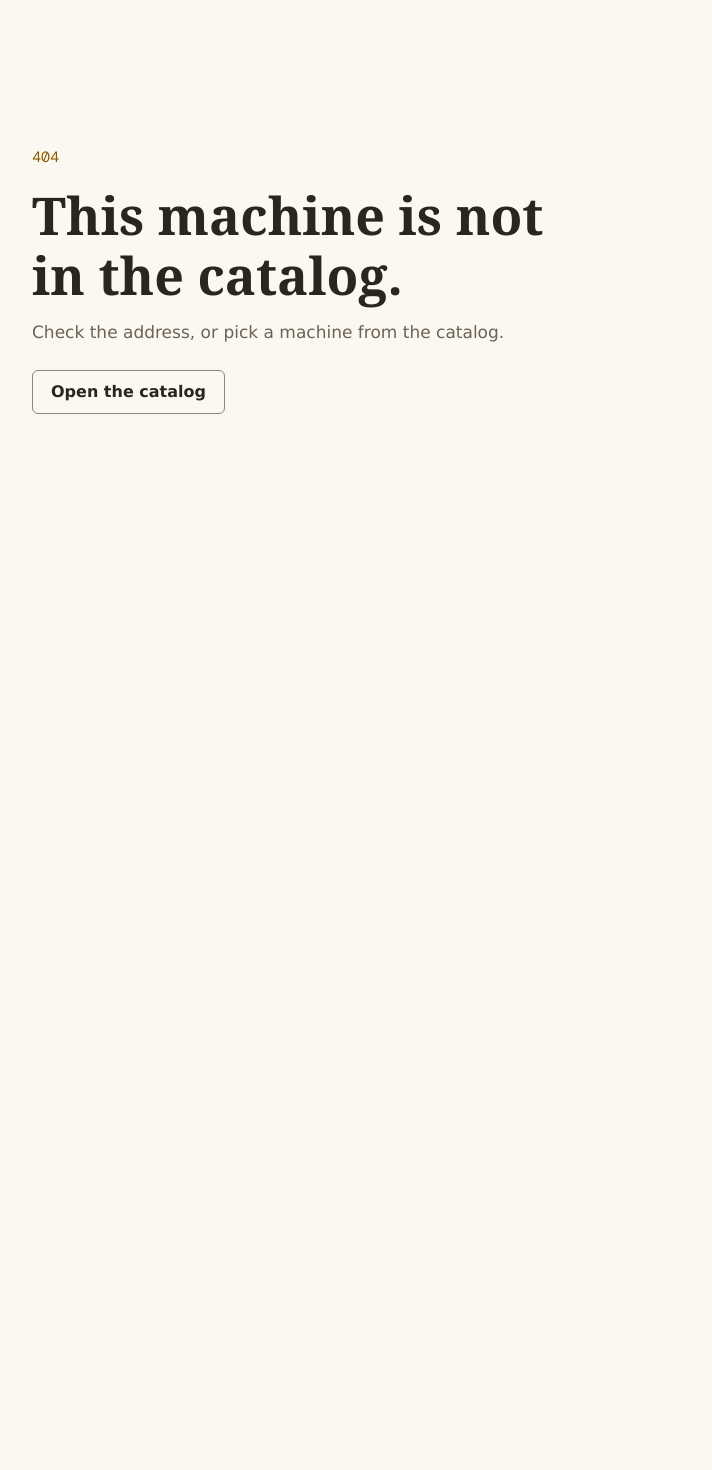
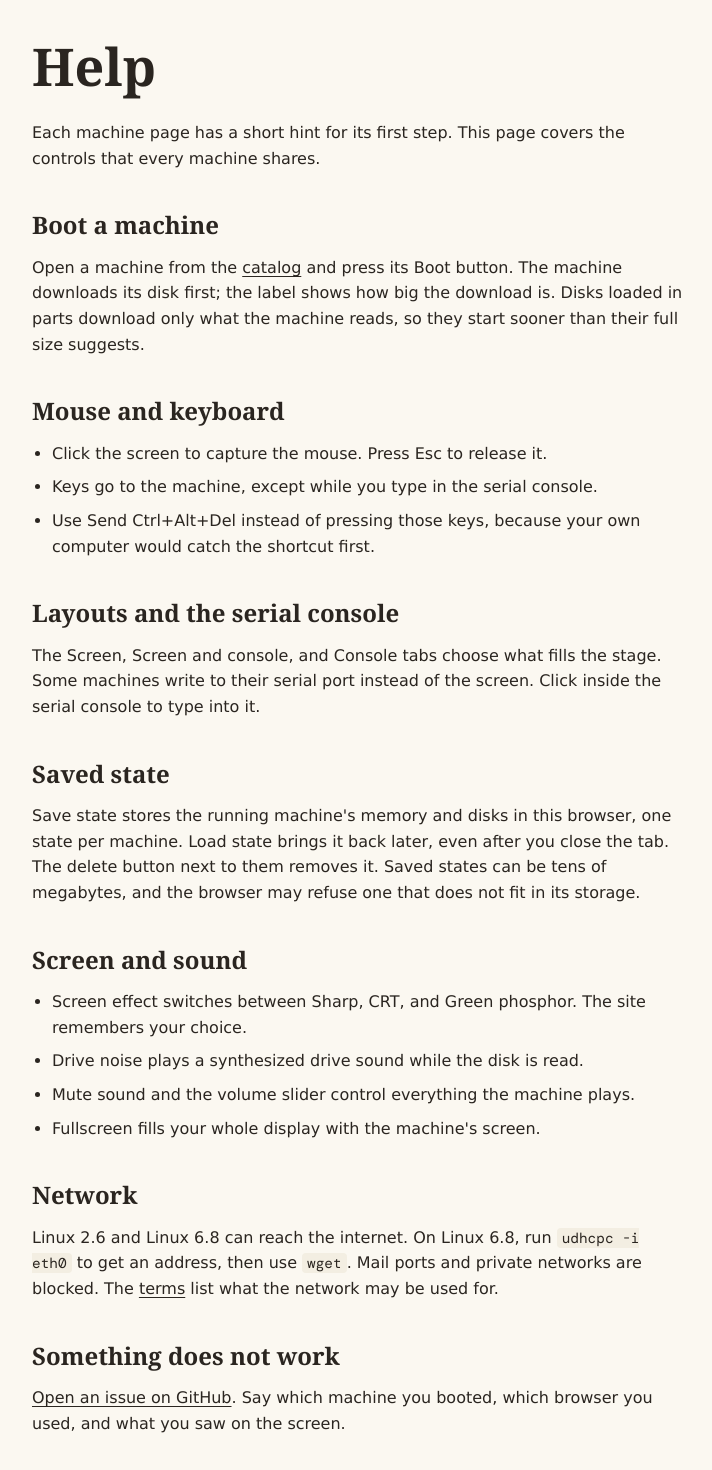
Before and after one commit to lksxyz/necr-os, a SvelteKit app in the folder apps/web/: page /help in a window 1280 px wide. Before the commit this address had no page. Shown: the part 120-1590 px from the top of the page, without its empty margins (148-860 px from the left). Before the commit the page ends 800 px from the top, so only its background shows below. Built offline with nearby package versions, Linux system fonts and the light colour scheme.

Commit message:
feat(web): add help page

```diff
--- /dev/null
+++ b/apps/web/src/routes/(site)/help/+page.svelte
@@ -0,0 +1,68 @@
+<script lang="ts">
+	import { issuesUrl } from '#lib/site.ts';
+</script>
+
+<svelte:head>
+	<title>Help | NecrOS</title>
+	<meta name="description" content="How to boot a machine, use the mouse and keyboard, and save your progress." />
+</svelte:head>
+
+<article class="prose">
+	<h1>Help</h1>
+	<p>
+		Each machine page has a short hint for its first step. This page covers the controls that every
+		machine shares.
+	</p>
+
+	<h2>Boot a machine</h2>
+	<p>
+		Open a machine from the <a href="/os">catalog</a> and press its Boot button. The machine downloads
+		its disk first; the label shows how big the download is. Disks loaded in parts download only
+		what the machine reads, so they start sooner than their full size suggests.
+	</p>
+
+	<h2>Mouse and keyboard</h2>
+	<ul>
+		<li>Click the screen to capture the mouse. Press Esc to release it.</li>
+		<li>Keys go to the machine, except while you type in the serial console.</li>
+		<li>
+			Use Send Ctrl+Alt+Del instead of pressing those keys, because your own computer would catch the
+			shortcut first.
+		</li>
+	</ul>
+
+	<h2>Layouts and the serial console</h2>
+	<p>
+		The Screen, Screen and console, and Console tabs choose what fills the stage. Some machines write
+		to their serial port instead of the screen. Click inside the serial console to type into it.
+	</p>
+
+	<h2>Saved state</h2>
+	<p>
+		Save state stores the running machine's memory and disks in this browser, one state per machine.
+		Load state brings it back later, even after you close the tab. The delete button next to them
+		removes it. Saved states can be tens of megabytes, and the browser may refuse one that does not
+		fit in its storage.
+	</p>
+
+	<h2>Screen and sound</h2>
+	<ul>
+		<li>Screen effect switches between Sharp, CRT, and Green phosphor. The site remembers your choice.</li>
+		<li>Drive noise plays a synthesized drive sound while the disk is read.</li>
+		<li>Mute sound and the volume slider control everything the machine plays.</li>
+		<li>Fullscreen fills your whole display with the machine's screen.</li>
+	</ul>
+
+	<h2>Network</h2>
+	<p>
+		Linux 2.6 and Linux 6.8 can reach the internet. On Linux 6.8, run <code class="mono">udhcpc -i eth0</code>
+		to get an address, then use <code class="mono">wget</code>. Mail ports and private networks are
+		blocked. The <a href="/terms">terms</a> list what the network may be used for.
+	</p>
+
+	<h2>Something does not work</h2>
+	<p>
+		<a href={issuesUrl}>Open an issue on GitHub</a>. Say which machine you booted, which browser you
+		used, and what you saw on the screen.
+	</p>
+</article>
```
